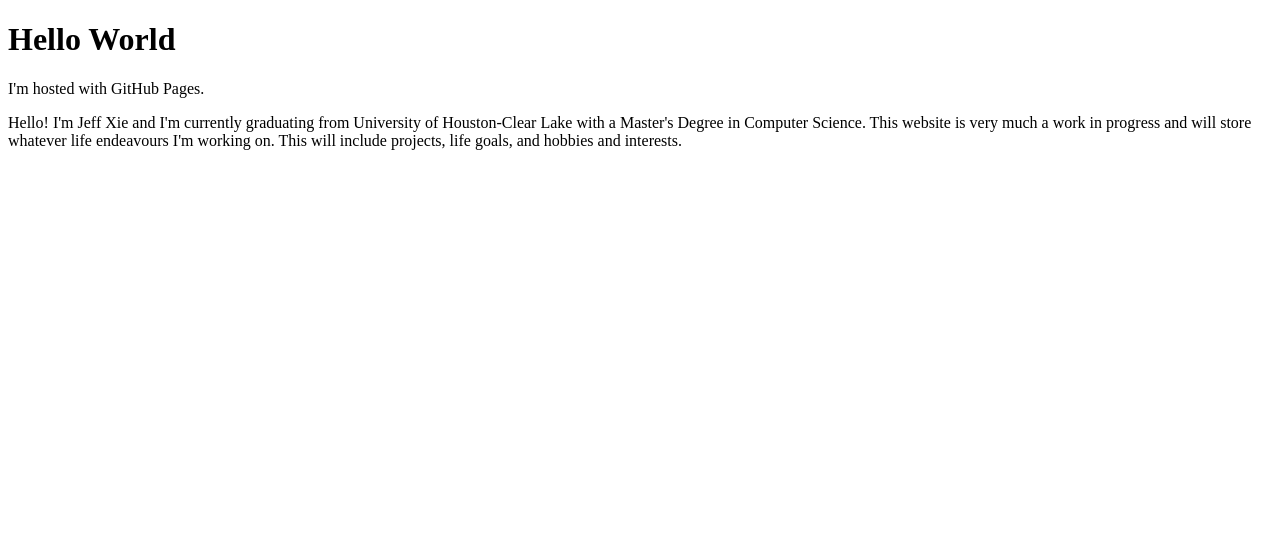
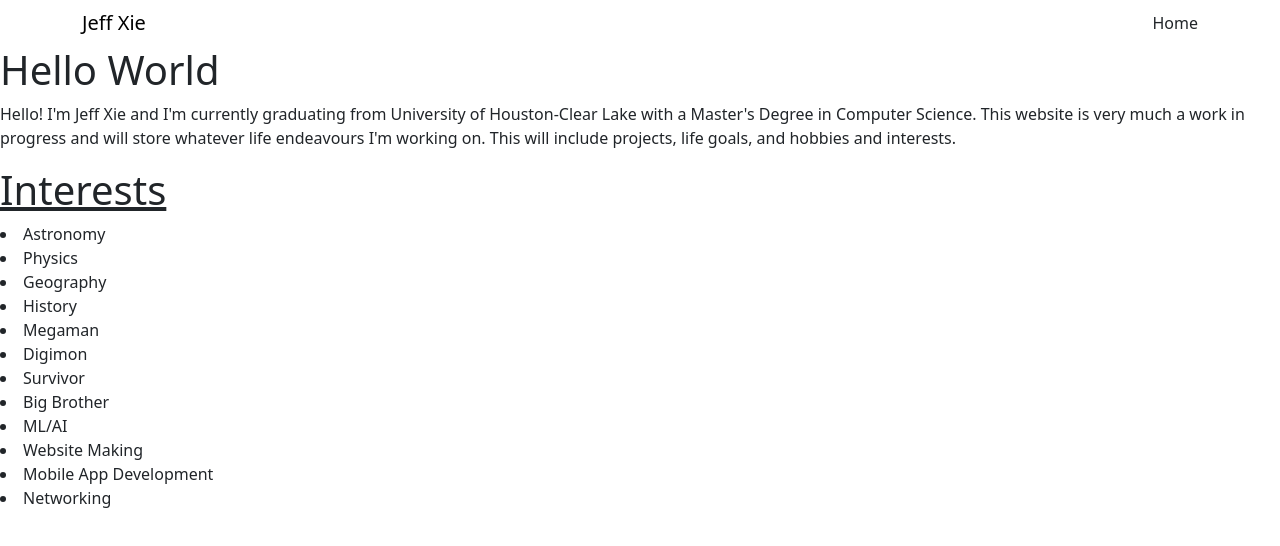
Before and after one commit to lumosityfan/lumosityfan.github.io, a plain HTML site: page index.html in a window 1280 px wide. Drawn offline with nearby package versions, Linux system fonts and the light colour scheme.

Commit message:
Added Interests and top navbar

```diff
--- a/index.html
+++ b/index.html
@@ -1,10 +1,39 @@
 <!DOCTYPE html>
 <html>
+    <head>
+        <meta charset="utf-8">
+        <meta name="viewport" content="width=device-width, initial-scale=1">
+        <title>Jeff Xie</title>
+        <link href="https://cdn.jsdelivr.net/npm/bootstrap@5.3.5/dist/css/bootstrap.min.css" rel="stylesheet" integrity="sha384-SgOJa3DmI69IUzQ2PVdRZhwQ+dy64/BUtbMJw1MZ8t5HZApcHrRKUc4W0kG879m7" crossorigin="anonymous">
+    </head>
     <body>
+        <nav class="navbar navbar-inverse">
+            <div class="container">
+                <div class="navbar-header">
+                    <a class="navbar-brand">Jeff Xie</a>
+                </div>
+                <ul class="nav navbar-nav">
+                    <li class="active">Home</li>
+                </ul>
+            </div>
+        </nav>
         <h1>Hello World</h1>
-        <p>I'm hosted with GitHub Pages.</p>
         <p>Hello! I'm Jeff Xie and I'm currently graduating from University of Houston-Clear Lake with a Master's Degree in Computer Science. This website is very much
             a work in progress and will store whatever life endeavours I'm working on. This will include projects, life goals, and hobbies and interests.
         </p>
+        <h1><u>Interests</u></h1>
+        <li>Astronomy</li>
+        <li>Physics</li>
+        <li>Geography</li>
+        <li>History</li>
+        <li>Megaman</li>
+        <li>Digimon</li>
+        <li>Survivor</li>
+        <li>Big Brother</li>
+        <li>ML/AI</li>
+        <li>Website Making</li>
+        <li>Mobile App Development</li>
+        <li>Networking</li>
+        <script src="https://cdn.jsdelivr.net/npm/bootstrap@5.3.5/dist/js/bootstrap.bundle.min.js" integrity="sha384-k6d4wzSIapyDyv1kpU366/PK5hCdSbCRGRCMv+eplOQJWyd1fbcAu9OCUj5zNLiq" crossorigin="anonymous"></script>
     </body>
 </html>
```
